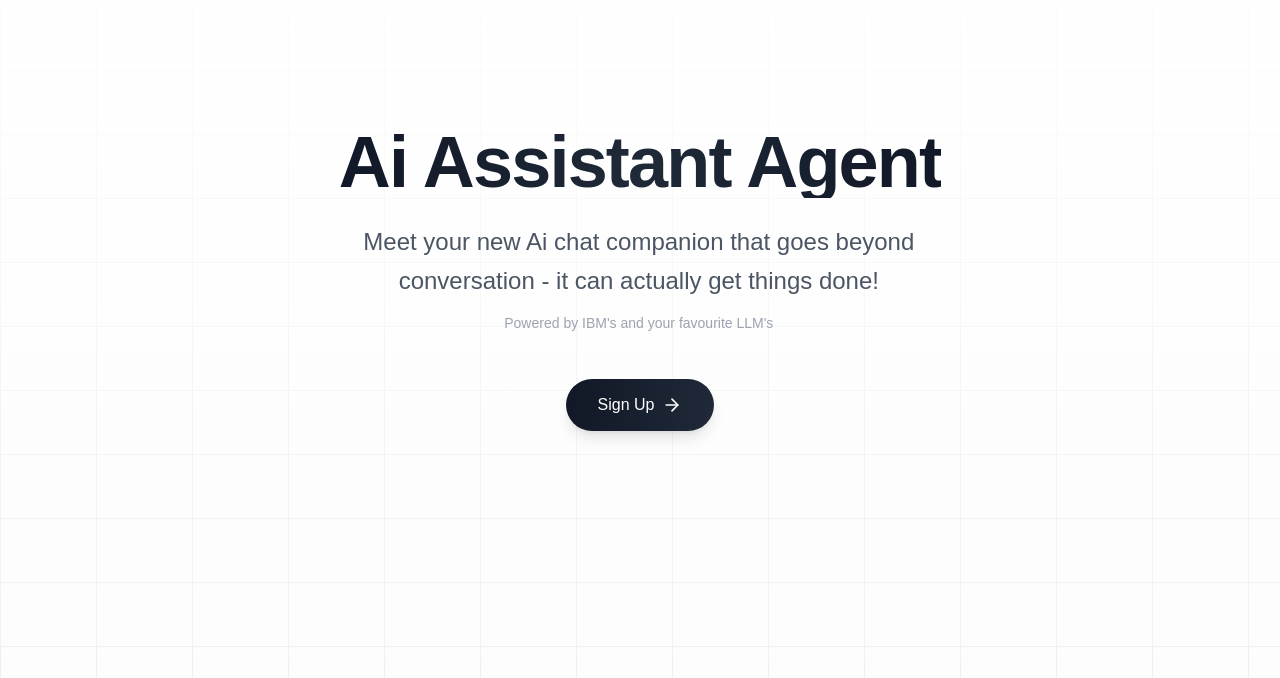
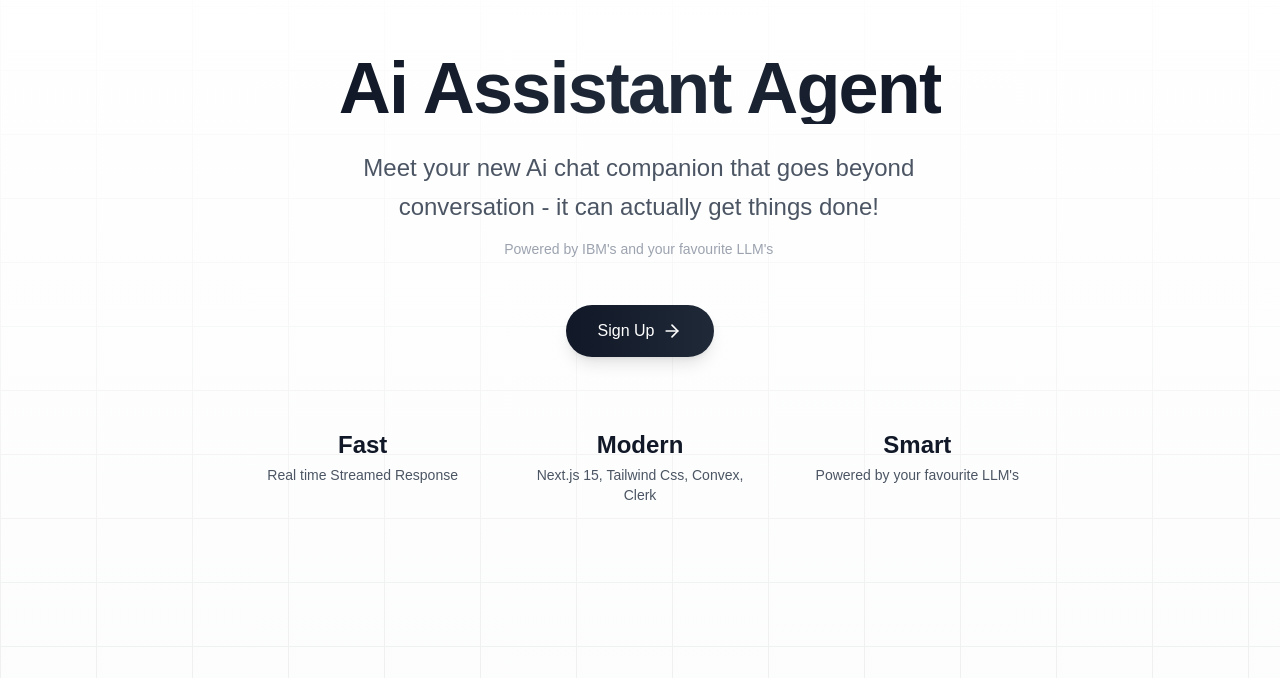
Before and after one commit to adarsh946/Ai-Agent-youtube, a Next.js app: page / in a window 1280 px wide. Shown: the part 122-800 px from the top of the page. Built offline with nearby package versions, Linux system fonts and the light colour scheme; no server answers.

Commit message:
landing page completed

```diff
--- a/app/page.tsx
+++ b/app/page.tsx
@@ -2,6 +2,7 @@ import { SignedIn, SignedOut, SignInButton } from "@clerk/nextjs";
 import { ArrowRight } from "lucide-react";
 import Image from "next/image";
 import Link from "next/link";
+import { title } from "process";
 
 export default function LandingPage() {
   return (
@@ -46,6 +47,28 @@ export default function LandingPage() {
             </button>
           </SignInButton>
         </SignedOut>
+
+        {/* feature grid */}
+        <div className="grid grid-cols-1 md:grid-cols-3 gap-8 md:gap-16 pt-8 max-w-3xl mx-auto">
+          {[
+            {
+              title: "Fast",
+              description: "Real time Streamed Response",
+            },
+            {
+              title: "Modern",
+              description: "Next.js 15, Tailwind Css, Convex, Clerk",
+            },
+            { title: "Smart", description: "Powered by your favourite LLM's" },
+          ].map(({ title, description }) => (
+            <div key={title} className="text-center">
+              <div className="text-gray-900 font-semibold text-2xl">
+                {title}
+              </div>
+              <div className="text-sm text-gray-600 mt-1">{description}</div>
+            </div>
+          ))}
+        </div>
       </section>
     </main>
   );
```
